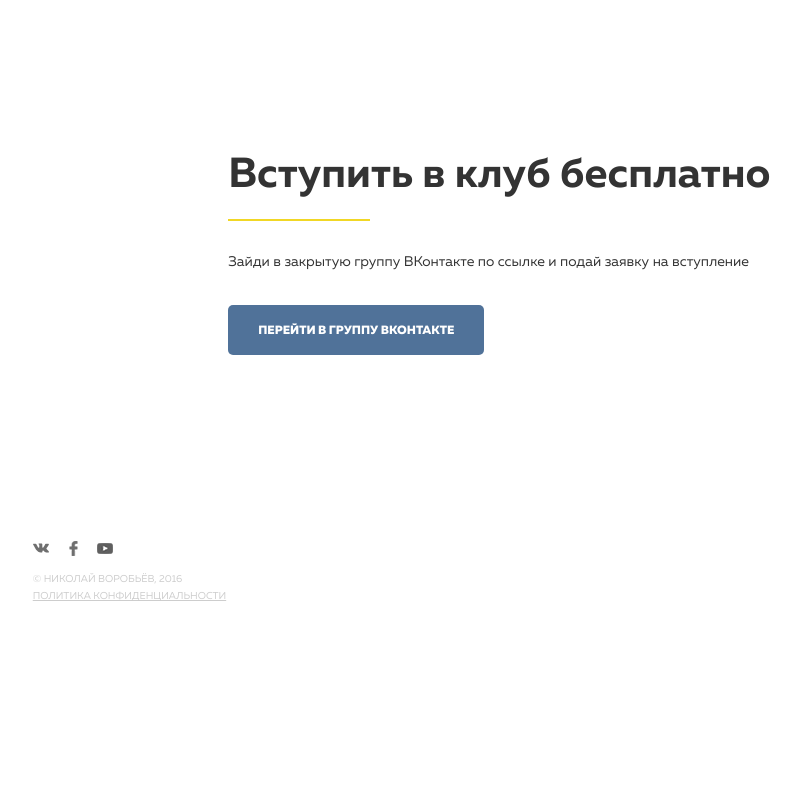
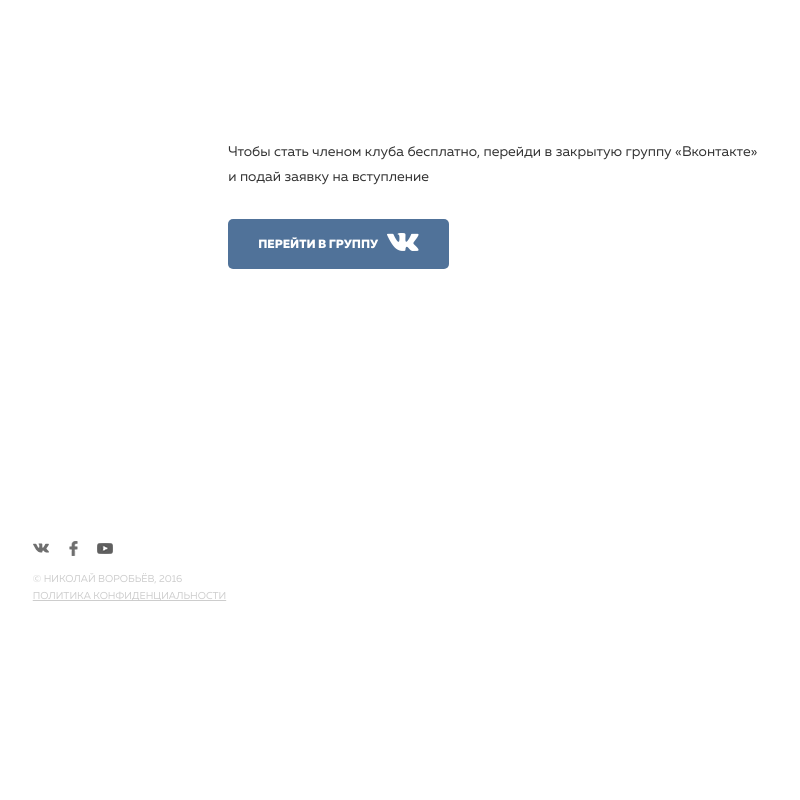
Before and after one commit to club-nv/club.nickvorobiov.com, a Jekyll site: the page built from join-free.html, in a window 1280 px wide. Shown: the part 100-900 px from the top of the page, without its empty margins (36-836 px from the left). Built offline with Jekyll 4.4.1, drawn with Linux system fonts in a browser that asks for light colours; nearby versions of some CDN libraries; grey boxes are pictures that could not be loaded.

Commit message:
перекрасил кнопку бесплатного варианта в синий, поменял текст и добавил лого вк на страницу /join-free/

```diff
--- a/_sass/_controls.scss
+++ b/_sass/_controls.scss
@@ -40,6 +40,12 @@
   &-vk {
     background: #507299;
     color: white;
+
+    img {
+      vertical-align: middle;
+      margin-top: -6px;
+      margin-left: 6px;
+    }
 
     &:hover {
       background: lighten(#507299, 2%);
--- a/_sass/_s-join.scss
+++ b/_sass/_s-join.scss
@@ -1,6 +1,6 @@
 .s-join {
+  padding-top: 10em;
   .title {
-    margin-top: 1.2em !important;
     margin-bottom: 0.7em;
   }
 }
--- a/index.html
+++ b/index.html
@@ -224,7 +224,7 @@ layout: base
           </div>
           <div class="s-price__item">
             <div class="s-price__item-button">
-              <a class="btn btn-primary" href="/join-free/">Вступить бесплатно</a>
+              <a class="btn btn-vk" href="/join-free/">Вступить бесплатно</a>
             </div>
           </div>
         </div>
--- a/join-free.html
+++ b/join-free.html
@@ -3,9 +3,6 @@ layout: join
 permalink: /join-free/
 ---
 
-<h1 class="title">
-  Вступить в&nbsp;клуб бесплатно
-</h1>
-<p>Зайди в закрытую группу ВКонтакте по ссылке и подай заявку на вступление</p>
+<p>Чтобы стать членом клуба бесплатно, перейди в&nbsp;закрытую группу &laquo;Вконтакте&raquo; <br/> и&nbsp;подай заявку на&nbsp;вступление</p>
 
-<a class="btn btn-vk" href="https://vk.com/klr20" target="_blank">Перейти в группу ВКонтакте</a>
+<a class="btn btn-vk" href="https://vk.com/klr20" target="_blank">Перейти в группу <img src="/images/vk-logo.png" width="32" height="18"/></a>
```
Also changed, not shown: images/vk-logo.png (added), images/vk-logo.svg (added).
